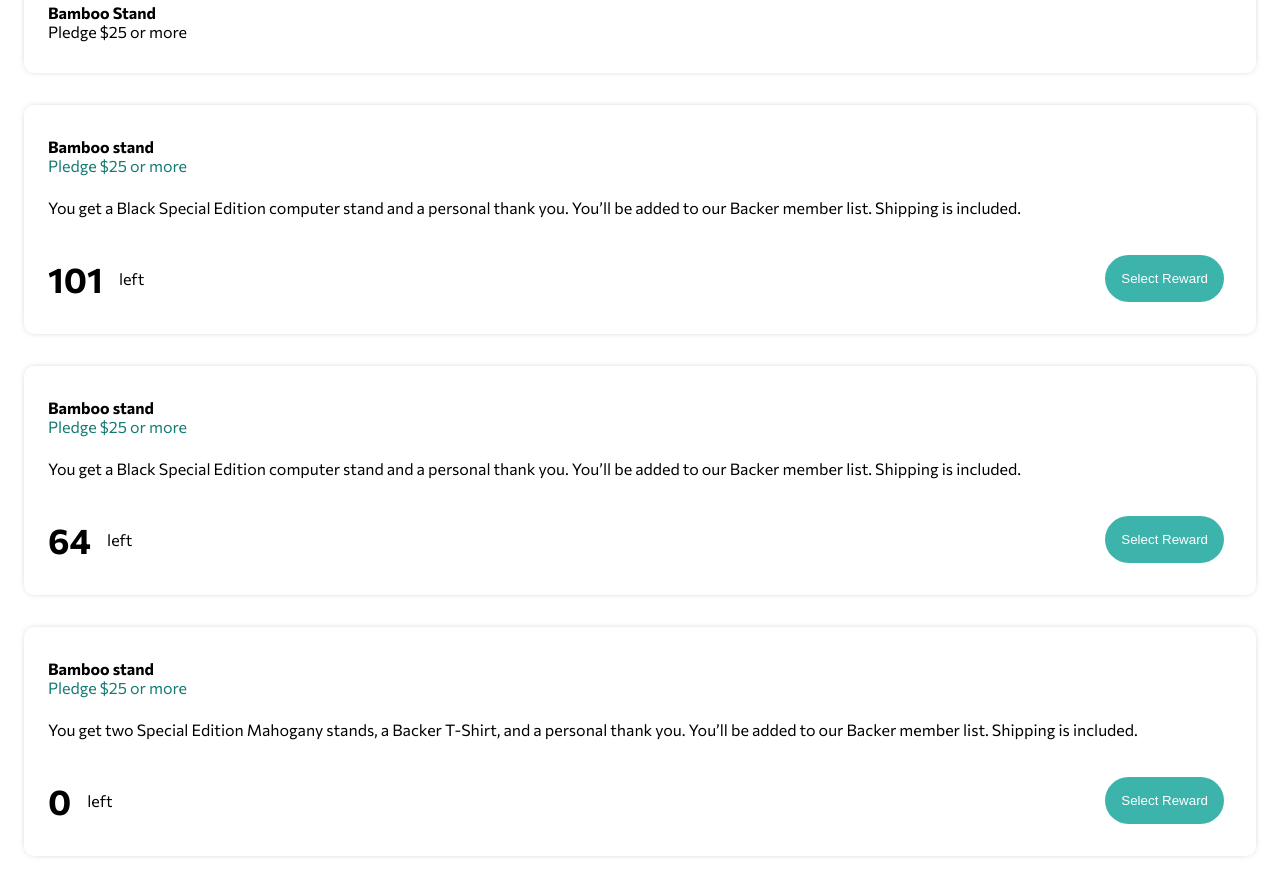
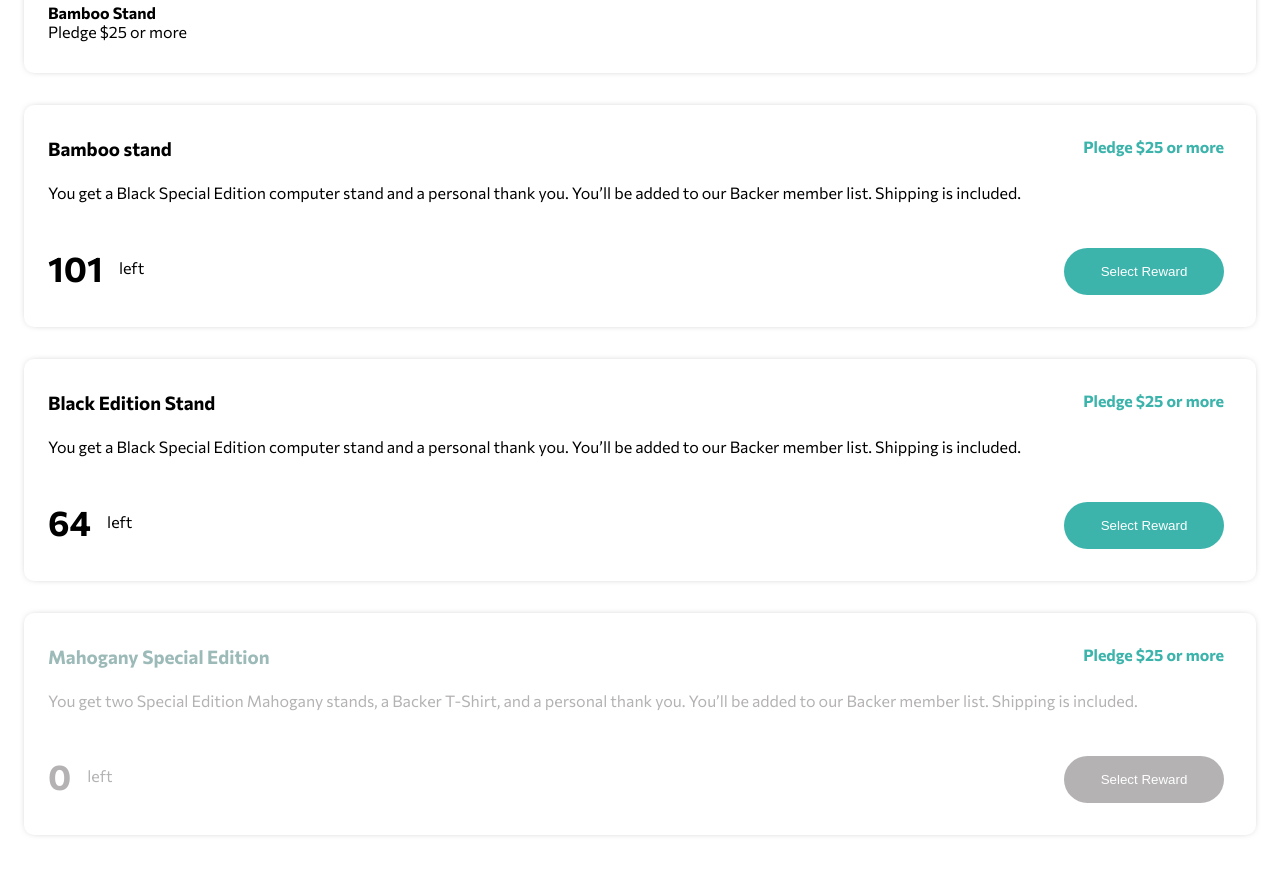
Before and after one commit to Jowwy02/Crowdfunding-Project-, a plain HTML site: page index.html in a window 1280 px wide. Shown: the part 570-1466 px from the top of the page. Drawn offline with Linux system fonts and the light colour scheme.

Commit message:
element tag

```diff
--- a/index.html
+++ b/index.html
@@ -52,9 +52,9 @@
       </section>
       <div class="Reward-container">
         <div class="Reward-pledge">
-          <h4>
+          <h3>
             Bamboo stand
-          </h4>
+          </h3>
           <p>
             Pledge $25 or more
           </p>
@@ -79,9 +79,9 @@
      </div>
       <div class="Reward-container">
         <div class="Reward-pledge">
-          <h4>
-            Bamboo stand
-          </h4>
+          <h3>
+            Black Edition Stand
+          </h3>
           <p>
             Pledge $25 or more
           </p>
@@ -104,11 +104,11 @@
             </button>
        </div>
      </div>
-      <div class="Reward-container">
+      <div class="Reward-container Reward-container-deativated">
         <div class="Reward-pledge">
-          <h4>
-            Bamboo stand
-          </h4>
+          <h3>
+            Mahogany Special Edition
+          </h3>
           <p>
             Pledge $25 or more
           </p>
@@ -124,9 +124,11 @@
             <span class="Reward-count">
               0
             </span>
-            <span>left</span>
+            <span class="s">
+              left
+            </span>
           </div>
-            <button>
+            <button class="btn">
               Select Reward
             </button>
        </div>
--- a/style.css
+++ b/style.css
@@ -8,10 +8,12 @@
 
 :root {
     --Moderate-cyan: hsl(176, 50%, 47%);
-    --Dark-cyan: hsl(176, 72%, 28%);
+    --Dark-cyan: hsl(176, 50%, 47%);
     --black: hsl(0, 0%, 0%);
     --dark-gray: hsl(0, 0%, 40%);
     --white: #fff;
+    --deactivated-black: rgb(180, 178, 178);
+    --deactivated-moderate-cyan: hsl(176, 18%, 67%);
 }
 
 
@@ -78,6 +80,91 @@ body {
   margin-bottom: 2rem;
 }
 
+
+.Reward-container {
+    padding-right: 2rem;
+}
+
+.Reward-pledge {
+    display: flex;
+    flex-direction: column;
+    justify-content: space-between;
+}
+
+.Reward-pledge p {
+    color:var(--Dark-cyan);
+    font-weight: 700;
+}
+
+.Reward-paragraph {
+    line-height: 30px;
+    margin-top: 18px;
+
+}
+
+
+.Reward-button {
+   display: flex;
+   flex-direction: column;
+   padding-top: 2rem;
+   justify-content: space-between;
+}
+
+.Reward-button button {
+    border-radius: 30rem;
+    padding: 1rem;
+    list-style: none;
+    font-weight: 50px;
+    width: 160px;
+    margin-top: 0.5rem;
+}
+
+.Reward-count {
+    font-size: 35px;
+    font-weight: 700;
+    column-gap: 2px;
+    margin-right: 16px;
+
+}
+
+.Reward-button div {
+    display: flex;
+    align-items: center;
+}
+
+.Reward-button button {
+    background-color: var(--Moderate-cyan);
+    color: var(--white);
+    border-style: none;
+}
+
+.Reward-container-deativated .Reward-pledge h4 {
+    color: var(--deactivated-black);
+}
+
+.Reward-container-deativated .Reward-pledge {
+    color: var(--deactivated-moderate-cyan);
+    font-weight: 300;
+}
+
+.Reward-container-deativated .Reward-paragraph p {
+    color: var(--deactivated-black);
+}
+
+.Reward-container-deativated .Reward-count {
+    color: var(--deactivated-black);
+}
+
+.Reward-container-deativated .btn {
+    background-color: var(--deactivated-black);
+}
+
+.Reward-container-deativated .s {
+    color: var(--deactivated-black);
+}
+
+
+
 @media screen and (min-width: 768px) {
  .header-background {
     background-image: url(./images/image-hero-desktop.jpg);
@@ -102,59 +189,10 @@ body {
     .Reward-pledge {
         flex-direction: row;
     }
-}
 
-.Reward-container {
-    /* height: 200px; */
-    padding-right: 2rem;
-}
+    .Reward-button {
+        flex-direction: row;
+    }
 
-.Reward-pledge {
-    display: flex;
-    flex-direction: column;
-    justify-content: space-between;
-}
-
-.Reward-pledge p {
-    color:var(--Dark-cyan)
-}
-
-.Reward-paragraph {
-    line-height: 30px;
-    margin-top: 18px;
 
 }
-
-
-.Reward-button {
-
-   display: flex;
-   padding-top: 2rem;
-   justify-content: space-between;
-}
-
-.Reward-button button {
-    border-radius: 30rem;
-    padding: 1rem;
-    list-style: none;
-    font-weight: 50px;
-}
-
-.Reward-count {
-    font-size: 35px;
-    font-weight: 700;
-    column-gap: 2px;
-    margin-right: 16px;
-
-}
-
-.Reward-button div {
-    display: flex;
-    align-items: center;
-}
-
-.Reward-button button {
-    background-color: var(--Moderate-cyan);
-    color: var(--white);
-    border-style: none;
-}
```
